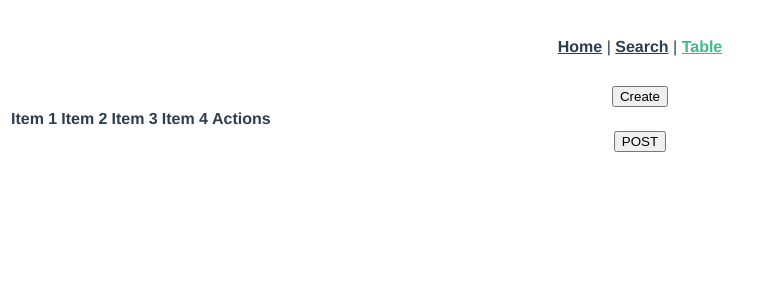
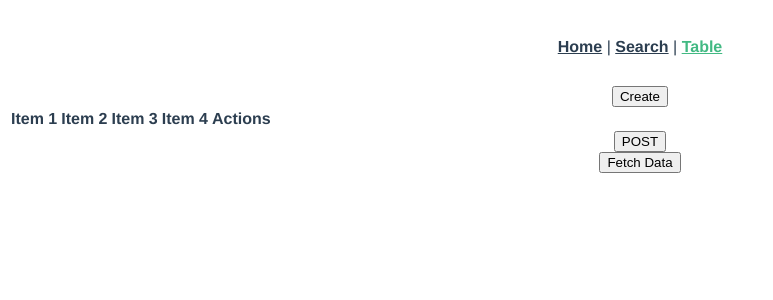
Before and after one commit to pabelmahbub/vuex-learning, a Vue app: page /#/table in a window 1280 px wide. Shown: the top 300 px of the page, without its empty margins (0-773 px from the left). Built offline with nearby package versions, Linux system fonts and the light colour scheme.

Commit message:
GET api created in Table

```diff
--- a/src/views/TableView.vue
+++ b/src/views/TableView.vue
@@ -26,12 +26,32 @@
       </table>
       <button @click="PostRow">POST</button>
     </div>
+    <div>
+
+
+    <button @click="fetchData">Fetch Data</button>
+    <div v-if="loading">Loading...</div>
+    <div v-if="error">{{ error }}</div>
+    <div v-if="data">
+      <p>{{ data}}</p>
+      <ul>
+        <li v-for="item in data" :key="item.id">{{ item.title }}</li>
+      </ul>
+    </div>
+  </div>
   </template>
 
   <script setup>
   import axios from 'axios';
   import { reactive } from 'vue';
+  import { ref } from 'vue';
 
+
+
+
+  const loading = ref(false);
+    const error = ref('');
+    const data = ref(null);
     const tableData = reactive([]);
 
     // Function to add a new row to the table
@@ -59,4 +79,18 @@
     console.error('Error',error);
   }
 };
+
+
+const fetchData = async () => {
+      loading.value = true;
+      try {
+        const response = await axios.get('http://127.0.0.1:8000/watch/stream/review/5');
+        data.value = response.data;
+      } catch (error) {
+        error.value = 'Error fetching data';
+      } finally {
+        loading.value = false;
+      }
+    };
+
   </script>
```
